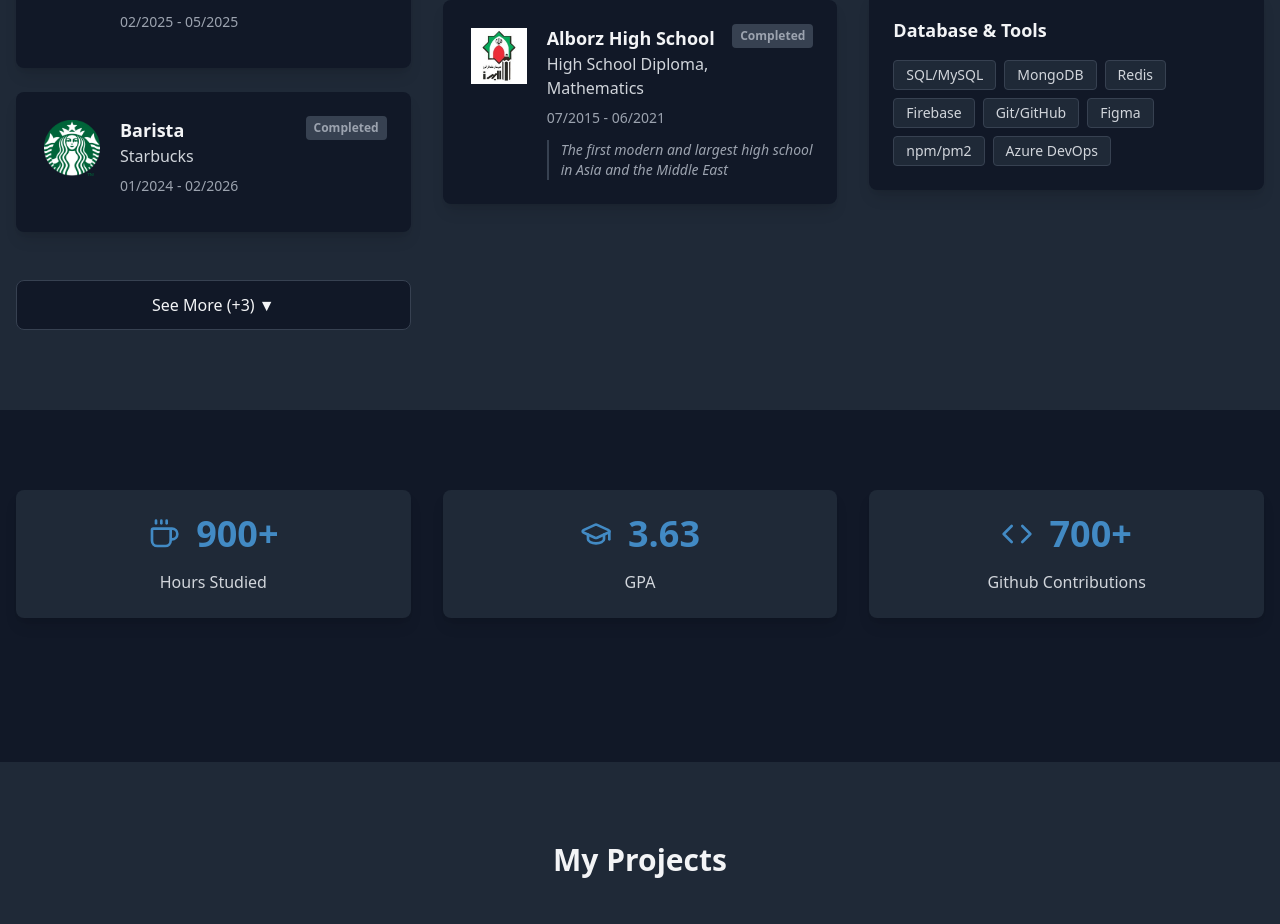
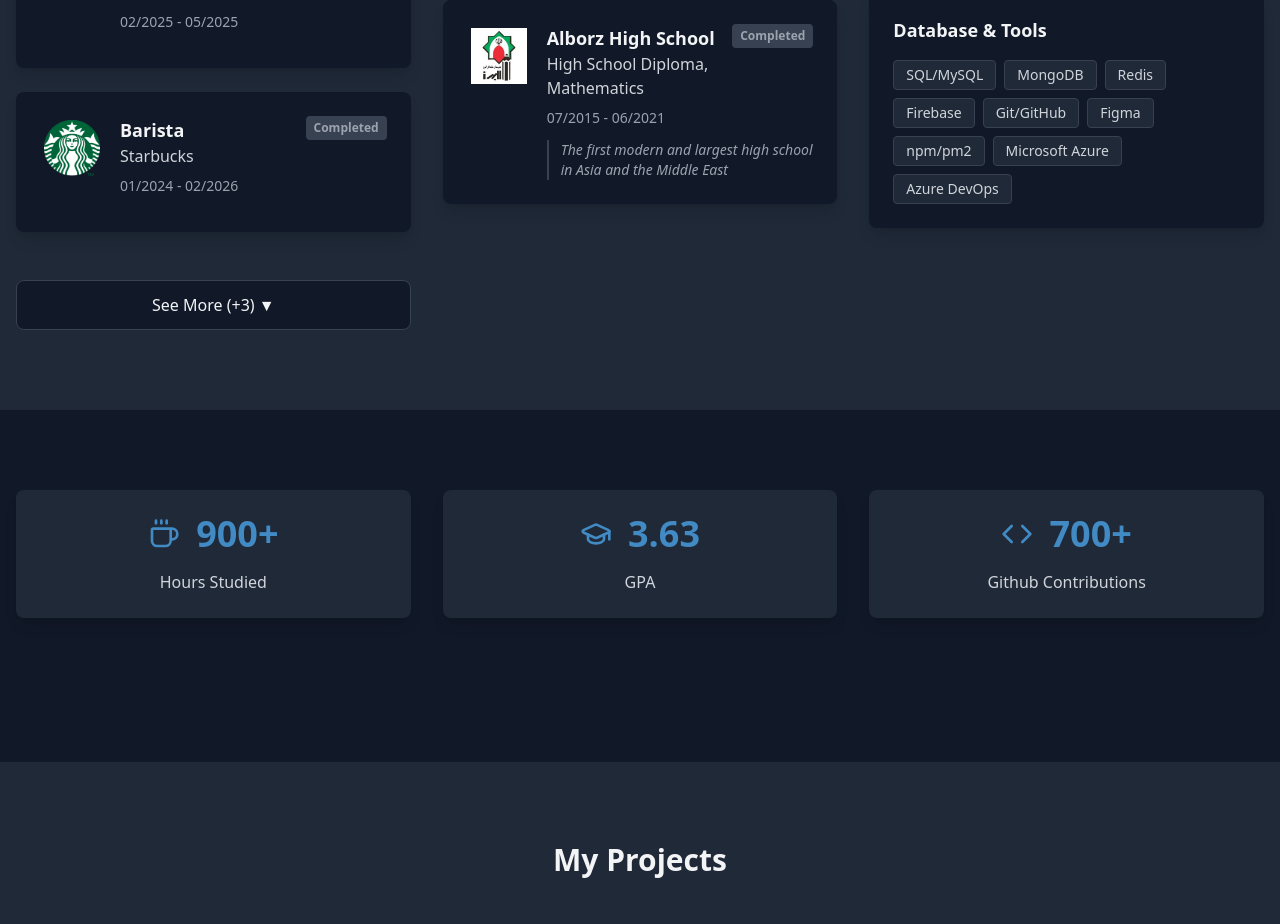
Before and after one commit to ParsaBazrpash/ParsaBazrpash, a Next.js app: page / in a window 1280 px wide. Shown: the part 1360-2284 px from the top of the page. Built offline with nearby package versions, Linux system fonts and the light colour scheme.

Commit message:
Update page.tsx

```diff
--- a/src/app/page.tsx
+++ b/src/app/page.tsx
@@ -409,7 +409,7 @@ export default function Home() {
             },
             {
               category: "Database & Tools",
-              skills: ['SQL/MySQL', 'MongoDB', 'Redis', 'Firebase', 'Git/GitHub', 'Figma', 'npm/pm2', 'Azure DevOps']
+              skills: ['SQL/MySQL', 'MongoDB', 'Redis', 'Firebase', 'Git/GitHub', 'Figma', 'npm/pm2', 'Microsoft Azure', 'Azure DevOps']
             }
           ].map((category) => (
             <div
```
